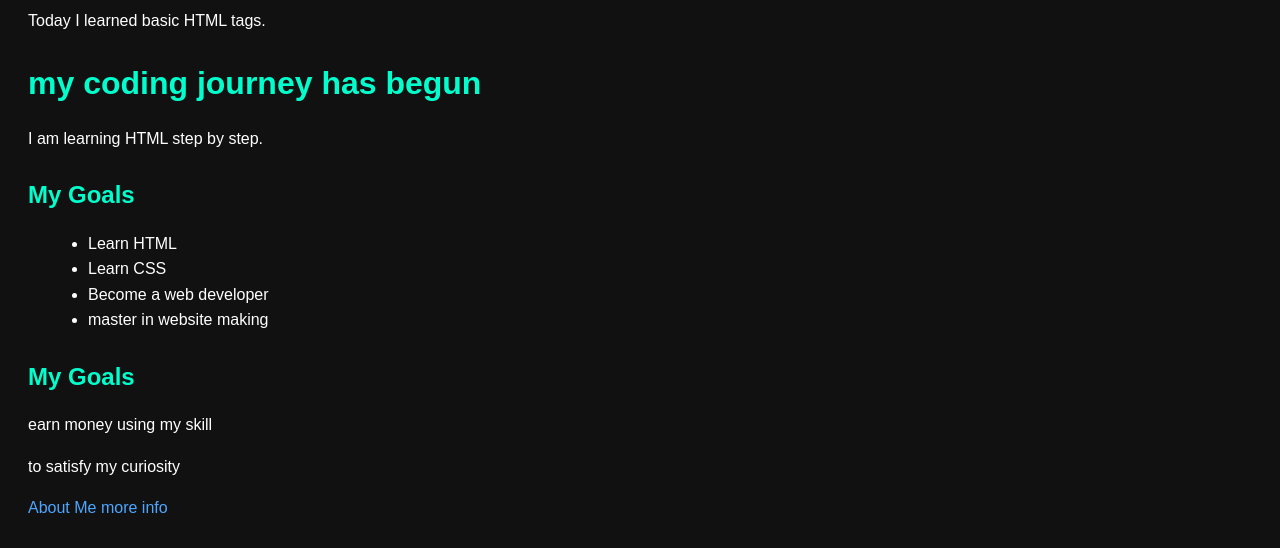
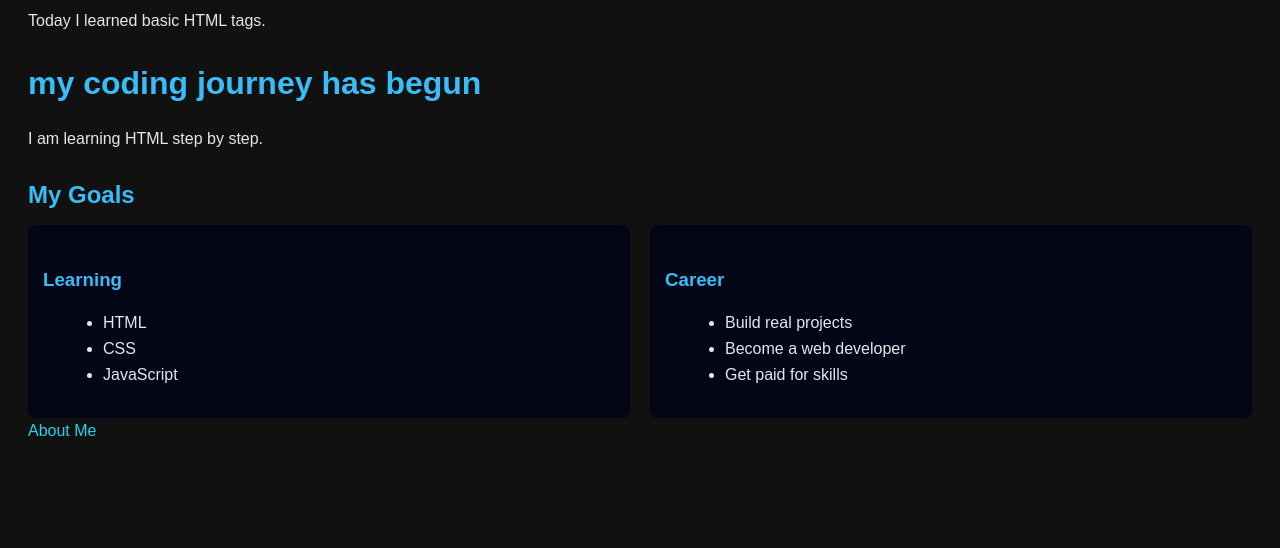
Before and after one commit to gagan-byte-01/web-start, a plain HTML site: page index.html in a window 1280 px wide. Shown: the part 710-1258 px from the top of the page. After the commit the page ends 1182 px from the top, so only its background shows below. Drawn offline with Linux system fonts and the light colour scheme.

Commit message:
Add files via upload

```diff
--- a/index.html
+++ b/index.html
@@ -45,19 +45,30 @@
 <h1>my coding journey has begun
 </h1>
 <p>I am learning HTML step by step.</p>
+
+
 <h2>My Goals</h2>
 
-<ul>
-  <li>Learn HTML</li>
-  <li>Learn CSS</li>
-  <li>Become a web developer</li>
-  <li>master in website making</li>
-</ul>
-<h2>My Goals</h2>
-<p>earn  money using my skill</p>
- <p> to satisfy my curiosity</p>
+<div class="goals">
+  <div class="goal-box">
+    <h3>Learning</h3>
+    <ul>
+      <li>HTML</li>
+      <li>CSS</li>
+      <li>JavaScript</li>
+    </ul>
+  </div>
 
 
 
-<a href="https://youtu.be/-pshyakSVmI?si=QzOsFR8T_dazYhOW">About Me</a>
-<a href="https://youtu.be/T9j1BfuMssU?si=P350dtzeo6NadO3O">more info</a>
+<div class="goal-box">
+    <h3>Career</h3>
+    <ul>
+      <li>Build real projects</li>
+      <li>Become a web developer</li>
+      <li>Get paid for skills</li>
+    </ul>
+  </div>
+</div>
+
+<a href="">About Me</a>
--- a/style.css
+++ b/style.css
@@ -50,3 +50,39 @@ ul {
   margin-left: 20px;
 }
 <link rel="stylesheet" href="style.css">
+body {
+  background-color: #0f172a;   /* dark blue-black */
+  color: #e5e7eb;              /* light gray text */
+}
+
+h1, h2, h3 {
+  color: #38bdf8;              /* accent blue */
+}
+
+p, li {
+  color: #e5e7eb;
+}
+
+a {
+  color: #22d3ee;
+}
+
+a:hover {
+  color: #67e8f9;
+}
+.goals {
+  display: flex;
+  gap: 20px;
+}
+
+.goal-box {
+  background-color: #020617;
+  padding: 15px;
+  border-radius: 8px;
+  flex: 1;
+}
+@media (max-width: 600px) {
+  .goals {
+    flex-direction: column;
+  }
+}
```
